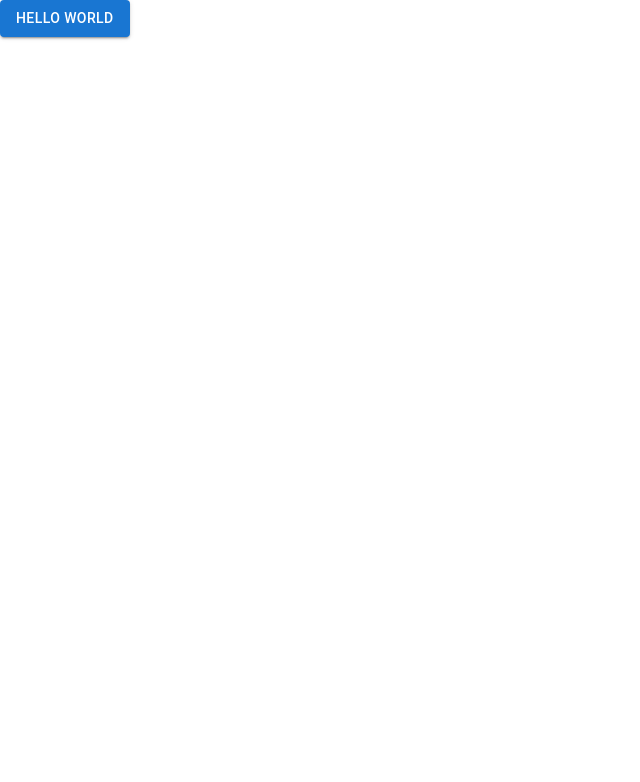
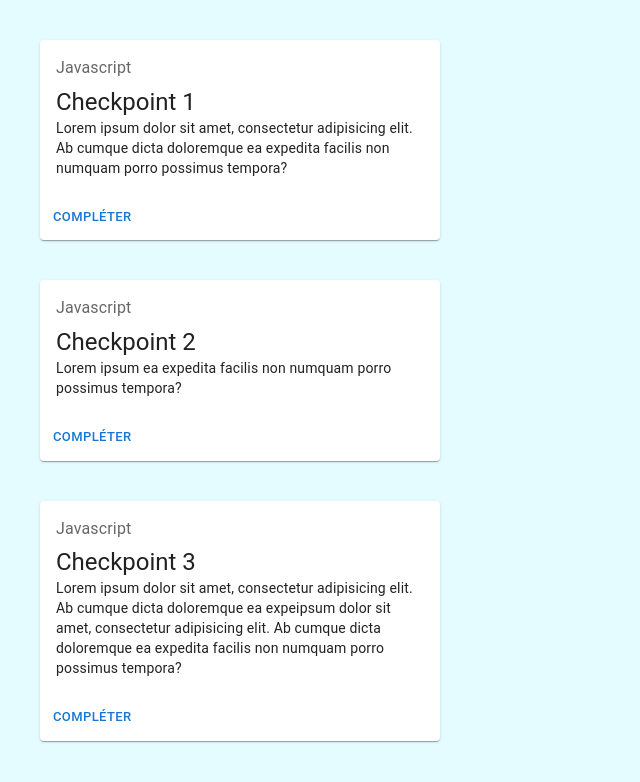
Before and after one commit to olivier-chatelin/pjt-ta-21Q3-selfassesment-tool-front, a React (Create React App) app: page / in a window 1280 px wide. Shown: the top 782 px of the page, without its empty margins (0-640 px from the left). Built offline with nearby package versions, Linux system fonts and the light colour scheme.

Commit message:
checkpoint card component and map on them

```diff
--- a/src/App.js
+++ b/src/App.js
@@ -1,7 +1,42 @@
 import * as React from 'react';
-import Button from '@mui/material/Button';
+import Checkpoint from "./componennts/Checkpoint";
+import {dividerClasses} from "@mui/material";
+function App() {
+    const checkpoints = [
+        {
+            cursus : "Javascript",
+            title : "Checkpoint 1",
+            description : "Lorem ipsum dolor sit amet, consectetur adipisicing elit. Ab cumque dicta doloremque ea expedita facilis non numquam porro possimus tempora?",
+        },
+        {
+            cursus : "Javascript",
+            title : "Checkpoint 2",
+            description : "Lorem ipsum ea expedita facilis non numquam porro possimus tempora?",
+        },
+        {
+            cursus : "Javascript",
+            title : "Checkpoint 3",
+            description : "Lorem ipsum dolor sit amet, consectetur adipisicing elit. Ab cumque dicta doloremque ea expeipsum dolor sit amet, consectetur adipisicing elit. Ab cumque dicta doloremque ea expedita facilis non numquam porro possimus tempora?",
+        },
+        {
+            cursus : "PHP",
+            title : "Checkpoint 1",
+            description : "Lorem ipsum dolor sit amet, consectetur mque dicta doloremque ea expedita facilis non numquam porro possimus tempora?",
+        },
+        {
+            cursus : "PHP",
+            title : "Checkpoint 2",
+            description : "Lorem ipsum dolor sit amet, consectetur adipisicing elit. Ab cumque dicta doloremque ea expedita facilis non numquam porro possimus tempora?",
+        },
 
-function App() {
-    return <Button  variant="contained">Hello World</Button>;
+    ];
+
+    return (
+        checkpoints.filter(checkpoint => checkpoint.cursus === "Javascript")
+            .map(checkpoint =>
+            <Checkpoint cursus={checkpoint.cursus} title={checkpoint.title} description={checkpoint.description}/>
+        )
+    );
 }
+
 export default App;
--- a/src/App.scss
+++ b/src/App.scss
@@ -1,3 +1,3 @@
-.red{
-  background-color: red;
+body{
+  background-color: #e4fcff;
 }
--- /dev/null
+++ b/src/componennts/Checkpoint.js
@@ -0,0 +1,30 @@
+import React from "react";
+import {Card, Typography} from "@mui/material";
+import {CardContent} from "@mui/material";
+import {CardActions} from "@mui/material";
+import {Button} from "@mui/material";
+import "../App.scss";
+
+
+function Checkpoint(props) {
+    return(
+        <Card sx={{maxWidth: 400, margin: 5}}>
+            <CardContent>
+                <Typography sx={{fontsize: 14}} color="text.secondary" gutterBottom>
+                    {props.cursus}
+                </Typography>
+                <Typography variant="h5" component="div">
+                    {props.title}
+                </Typography>
+                <Typography variant="body2">
+                    {props.description}
+                </Typography>
+            </CardContent>
+            <CardActions>
+                <Button size="small">Compléter</Button>
+            </CardActions>
+        </Card>
+
+    );
+}
+export default Checkpoint;
```
